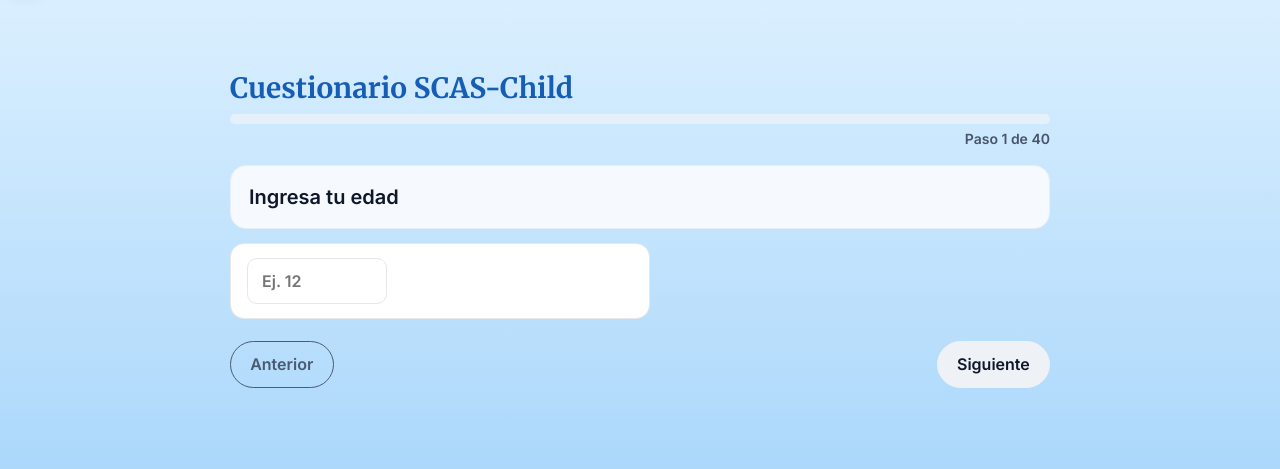
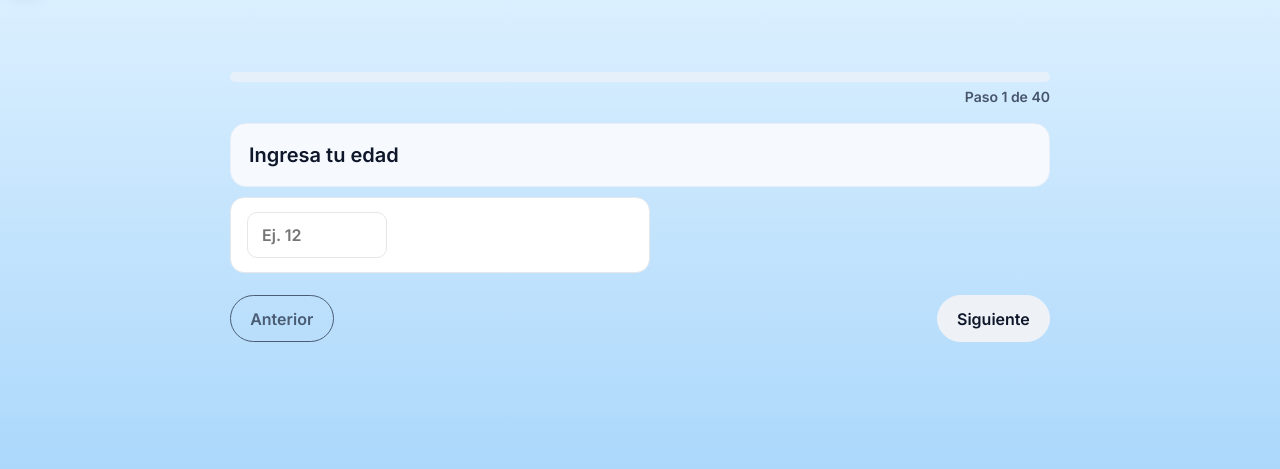
Before and after one commit to MirellaYuriko1/Tesis_clon, a Flask app: template templates/cuestionario.html in a window 1280 px wide. Shown: the part 57-526 px from the top of the page. Run offline with Flask 3, Linux system fonts and the light colour scheme; the template is opened without the code that fills it, so the values that code supplies are empty.

Commit message:
Actualizacion el cuestionario diseño

```diff
--- a/templates/cuestionario.html
+++ b/templates/cuestionario.html
@@ -3,7 +3,7 @@
 <head>
   <meta charset="utf-8" />
   <meta name="viewport" content="width=device-width, initial-scale=1" />
-  <title>Cuestionario SCAS-Child</title>
+  <title>Cuestionario</title>
 
   <link href="https://cdn.jsdelivr.net/npm/bootstrap@5.3.3/dist/css/bootstrap.min.css" rel="stylesheet">
   <link href="https://fonts.googleapis.com/css2?family=Merriweather:wght@700&family=Inter:wght@400;500;600&display=swap" rel="stylesheet">
@@ -38,12 +38,6 @@
     }
 
     .top-progress{margin-bottom:16px;}
-    .title-row{
-      display:flex; align-items:center; justify-content:space-between; gap:16px; margin-bottom:8px;
-    }
-    .title{
-      font-family:'Merriweather',serif; font-weight:700; font-size:clamp(20px,2.6vw,28px); color:#155db5; margin:0;
-    }
     .progress{height:10px; background:#e6f0fb; border-radius:20px; overflow:hidden;}
     .progress-bar{background:var(--brand);}
     .step-indicator{color:var(--muted); font-weight:600; font-size:14px; text-align:right;}
@@ -51,13 +45,19 @@
     .qhead{
       display:flex; align-items:center; justify-content:space-between; gap:16px;
       background:var(--qhead-bg); border:1px solid var(--qhead-border);
-      border-radius:16px; padding:16px 18px; margin:12px 0 14px;
+      border-radius:16px; padding:16px 18px; margin:12px 0 10px;
     }
     .qhead-text{
       font-size: clamp(16px, 2.2vw, 20px);
       font-weight: 700;
       line-height: 1.5;
       color: var(--ink);
+    }
+
+    .helper-note{
+      color: var(--muted);
+      font-size: .95rem;
+      margin: 4px 0 18px; /* un poco más pegado a la pregunta */
     }
 
     .choices{display:grid; gap:12px; margin-top:8px;}
@@ -134,25 +134,16 @@
     }
     .user-label{ color:#64748b; font-size:.75rem; line-height:1; }
     .user-name{ color:#0f172a; font-weight:600; line-height:1; }
-
-    .helper-note{
-      color: var(--muted);
-      font-size: .95rem;
-      margin: 10px 0 18px;
-    }
   </style>
 </head>
 <body>
-  <!-- NAVBAR profesional (sin menú desplegable) -->
+  <!-- NAVBAR -->
   <nav class="navbar navbar-glass sticky-top">
     <div class="container-xxl">
-      <!-- Marca -->
       <a class="navbar-brand" href="/">
         <span class="brand-badge">S</span>
         <span>SCAS</span>
       </a>
-
-      <!-- Usuario -->
       <div class="ms-auto">
         <div class="user-chip">
           <div class="avatar">{{ (usuario_nombre[0] if usuario_nombre else 'I')|upper }}</div>
@@ -168,27 +159,23 @@
 
   <main class="wrap">
     <form id="quizForm" action="/guardar" method="post" class="card-quiz">
-      <!-- id de usuario desde Flask -->
       <input type="hidden" name="id_usuario" value="{{ uid }}">
 
       <div class="top-progress">
-        <div class="title-row">
-          <h1 class="title">Cuestionario SCAS-Child</h1>
-        </div>
         <div class="progress" role="progressbar" aria-label="Progreso">
           <div id="pbar" class="progress-bar" style="width:0%"></div>
         </div>
         <div class="step-indicator mt-1" id="stepLabel">Paso 1 de 40</div>
-
-        <p id="freqNote" class="helper-note">
-          Durante las últimas 2 semanas, ¿con qué frecuencia te has encontrado con este problema?
-        </p>
       </div>
 
-      <!-- AÑADIDO aria-describedby para vincular la nota a la pregunta -->
       <div id="qHead" class="qhead" aria-describedby="freqNote">
         <div class="qhead-text" id="qHeadText"></div>
       </div>
+
+      <!-- NOTA: ahora debajo de la pregunta -->
+      <p id="freqNote" class="helper-note">
+        Por favor responde indicando con qué frecuencia has experimentado este problema las últimas 4 semanas (incluyendo hoy)
+      </p>
 
       <div id="stepContainer"></div>
 
@@ -198,7 +185,6 @@
         <button type="submit" class="btn btn-submit d-none" id="btnSubmit">Obtener mis resultados</button>
       </div>
 
-      <!-- aquí agregaremos hidden inputs (edad, genero, p1..p38) vía JS -->
       <div id="hiddenBox"></div>
     </form>
   </main>
@@ -266,7 +252,6 @@
     const btnNext = document.getElementById('btnNext');
     const btnSubmit = document.getElementById('btnSubmit');
 
-    // === crear inputs ocultos para edad, genero y p1..p38 ===
     (function makeHidden(){
       const hiddenBox = document.getElementById('hiddenBox');
       hiddenBox.innerHTML =
@@ -287,7 +272,7 @@
       const s = steps[step];
       qHeadText.textContent = s.text;
 
-      // NUEVO: mostrar la nota solo para preguntas (no para edad/género)
+      // Mostrar la nota SOLO en pasos de pregunta
       const note = document.getElementById('freqNote');
       if (note) note.style.display = (s.type === 'q') ? '' : 'none';
 
@@ -333,7 +318,6 @@
         stepContainer.innerHTML = html;
       }
 
-      // restaurar lo guardado en hidden para este paso
       restoreCurrentStepSelection();
     }
 
@@ -378,7 +362,6 @@
         const edad = document.getElementById('edad');
         if(!edad) return false;
         const v = Number(edad.value);
-        // Mantengo tu lógica original 3..18 (no la toco)
         return Number.isFinite(v) && v >= 3 && v <= 18;
       }
       if(s.type === 'gender'){
@@ -396,9 +379,7 @@
         if(invalid && invalid.reportValidity) invalid.reportValidity();
         return;
       }
-      // guarda lo elegido en este paso
       saveCurrentStep();
-
       if(step < totalSteps-1){
         step++;
         render();
@@ -406,7 +387,6 @@
     }
 
     function goPrev(){
-      // guarda antes de retroceder
       saveCurrentStep();
       if(step>0){
         step--;
@@ -417,7 +397,7 @@
     document.getElementById('btnNext').addEventListener('click', goNext);
     document.getElementById('btnPrev').addEventListener('click', goPrev);
 
-    // Auto-avanzar al elegir una opción (radios de género y preguntas)
+    // Auto-avanzar al elegir una opción
     stepContainer.addEventListener('change', (e) => {
       const el = e.target;
       if (el.matches('input[type="radio"]')) {
@@ -434,7 +414,6 @@
       saveCurrentStep();
     });
 
-    // arranque
     render();
   </script>
 </body>
```
